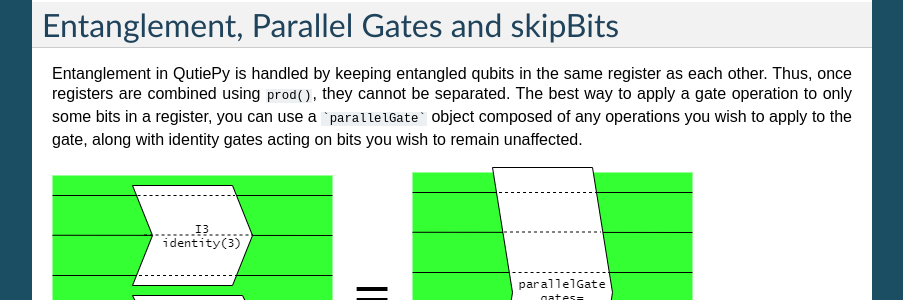
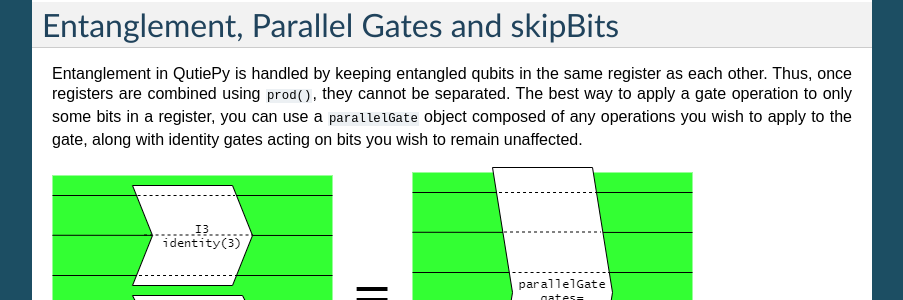
Before and after one commit to franklinscudder/QutiePy, a Sphinx documentation site: the page built from docs/source/index.rst, in a window 1280 px wide and 900 px high, scrolled down 1473 px. Shown: the part 148-448 px from the top of the window, without its empty margins (198-1101 px from the left). Built offline with Sphinx 7.4.7, drawn with Linux system fonts in a browser that asks for light colours.

````diff
--- a/docs/source/index.rst
+++ b/docs/source/index.rst
@@ -94,7 +94,7 @@ This script demonstrates the basic usage of the module, constructing the Bell st
 Entanglement, Parallel Gates and skipBits
 =================================================
 Entanglement in QutiePy is handled by keeping entangled qubits in the same register as each other. Thus, once registers are combined using ``prod()``, they cannot
-be separated. The best way to apply a gate operation to only some bits in a register, you can use a ```parallelGate``` object composed of any operations you wish to apply to the gate,
+be separated. The best way to apply a gate operation to only some bits in a register, you can use a ``parallelGate`` object composed of any operations you wish to apply to the gate,
 along with identity gates acting on bits you wish to remain unaffected.
 
 .. image:: Example2.png
````
